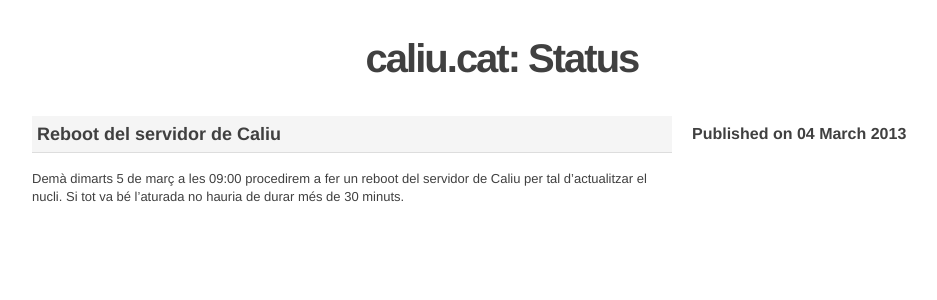
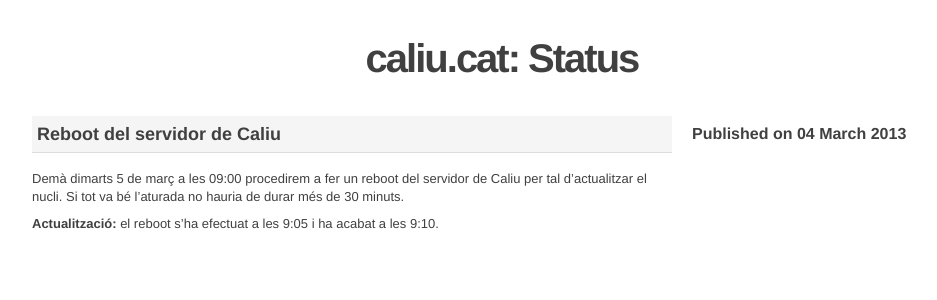
Before and after one commit to caliu/status, a Jekyll site: the page built from _posts/2013/2013-03-04-reboot.md, in a window 1280 px wide. Shown: the top 300 px of the page, without its empty margins (138-1075 px from the left). Built offline with Jekyll 4.4.1, drawn with Linux system fonts in a browser that asks for light colours.

Commit message:
reboot efectuat

```diff
--- a/_posts/2013/2013-03-04-reboot.md
+++ b/_posts/2013/2013-03-04-reboot.md
@@ -7,3 +7,5 @@
 
 Demà dimarts 5 de març a les 09:00 procedirem a fer un reboot del servidor de Caliu per tal d'actualitzar el nucli.
 Si tot va bé l'aturada no hauria de durar més de 30 minuts.
+
+**Actualització:** el reboot s'ha efectuat a les 9:05 i ha acabat a les 9:10.
```
